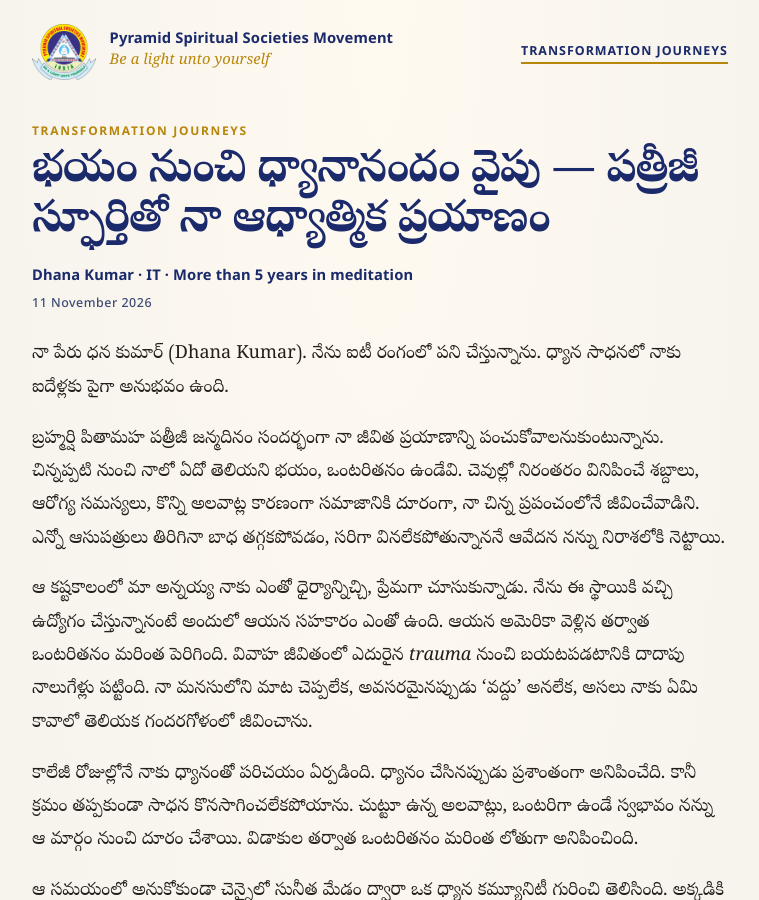
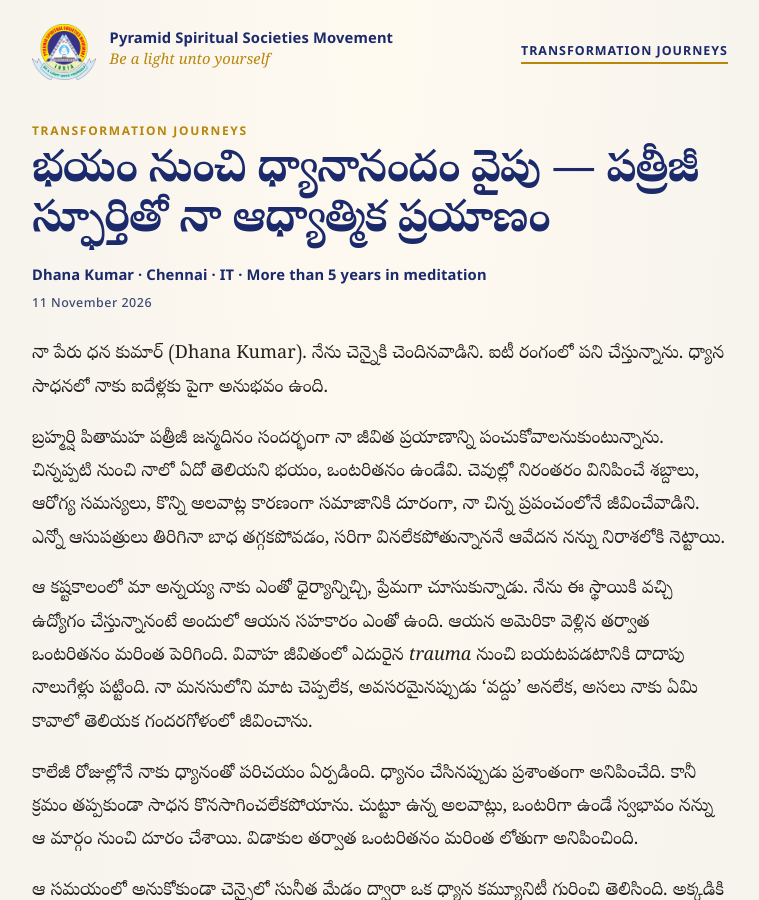
Before and after one commit to anemdhana/pssm-book-work-tools, a Jekyll site: the page built from docs/_journeys/from-fear-to-meditation-bliss.md, in a window 1280 px wide and 900 px high. Shown: the whole window, without its empty margins (260-1019 px from the left). Built offline with Jekyll 4.4.1, drawn with Linux system fonts in a browser that asks for light colours.

Commit message:
Note that Dhana Kumar is from Chennai.
Co-authored-by: Cursor <cursoragent@cursor.com>

```diff
--- a/docs/_journeys/from-fear-to-meditation-bliss.md
+++ b/docs/_journeys/from-fear-to-meditation-bliss.md
@@ -3,11 +3,12 @@ title: భయం నుంచి ధ్యానానందం వైపు —
 date: 2026-11-11
 lang: te
 author: Dhana Kumar
+location: Chennai
 profession: IT
 practice: More than 5 years in meditation
 ---
 
-నా పేరు ధన కుమార్ (Dhana Kumar). నేను ఐటీ రంగంలో పని చేస్తున్నాను. ధ్యాన సాధనలో నాకు ఐదేళ్లకు పైగా అనుభవం ఉంది.
+నా పేరు ధన కుమార్ (Dhana Kumar). నేను చెన్నైకి చెందినవాడిని. ఐటీ రంగంలో పని చేస్తున్నాను. ధ్యాన సాధనలో నాకు ఐదేళ్లకు పైగా అనుభవం ఉంది.
 
 బ్రహ్మర్షి పితామహ పత్రీజీ జన్మదినం సందర్భంగా నా జీవిత ప్రయాణాన్ని పంచుకోవాలనుకుంటున్నాను. చిన్నప్పటి నుంచి నాలో ఏదో తెలియని భయం, ఒంటరితనం ఉండేవి. చెవుల్లో నిరంతరం వినిపించే శబ్దాలు, ఆరోగ్య సమస్యలు, కొన్ని అలవాట్ల కారణంగా సమాజానికి దూరంగా, నా చిన్న ప్రపంచంలోనే జీవించేవాడిని. ఎన్నో ఆసుపత్రులు తిరిగినా బాధ తగ్గకపోవడం, సరిగా వినలేకపోతున్నాననే ఆవేదన నన్ను నిరాశలోకి నెట్టాయి.
 
--- a/docs/_layouts/journey.html
+++ b/docs/_layouts/journey.html
@@ -7,7 +7,7 @@ layout: default
   {% if page.author or page.date %}
   <p class="post-meta">
     {% if page.author %}
-    <span class="byline">{{ page.author }}{% if page.profession %} · {{ page.profession }}{% endif %}{% if page.practice %} · {{ page.practice }}{% endif %}</span>
+    <span class="byline">{{ page.author }}{% if page.location %} · {{ page.location }}{% endif %}{% if page.profession %} · {{ page.profession }}{% endif %}{% if page.practice %} · {{ page.practice }}{% endif %}</span>
     {% endif %}
     {% if page.date %}
     <time datetime="{{ page.date | date: '%Y-%m-%d' }}">{{ page.date | date: "%-d %B %Y" }}</time>
--- a/docs/index.html
+++ b/docs/index.html
@@ -19,7 +19,7 @@ title: Transformation Journeys
         {% endif %}
         <h2><a href="{{ item.url | relative_url }}">{{ item.title }}</a></h2>
         {% if item.author %}
-        <p class="byline">{{ item.author }}{% if item.profession %} · {{ item.profession }}{% endif %}{% if item.practice %} · {{ item.practice }}{% endif %}</p>
+        <p class="byline">{{ item.author }}{% if item.location %} · {{ item.location }}{% endif %}{% if item.profession %} · {{ item.profession }}{% endif %}{% if item.practice %} · {{ item.practice }}{% endif %}</p>
         {% endif %}
         {% assign lead = item.excerpt | strip_html | strip | truncate: 220 %}
         {% if lead != "" %}
```
